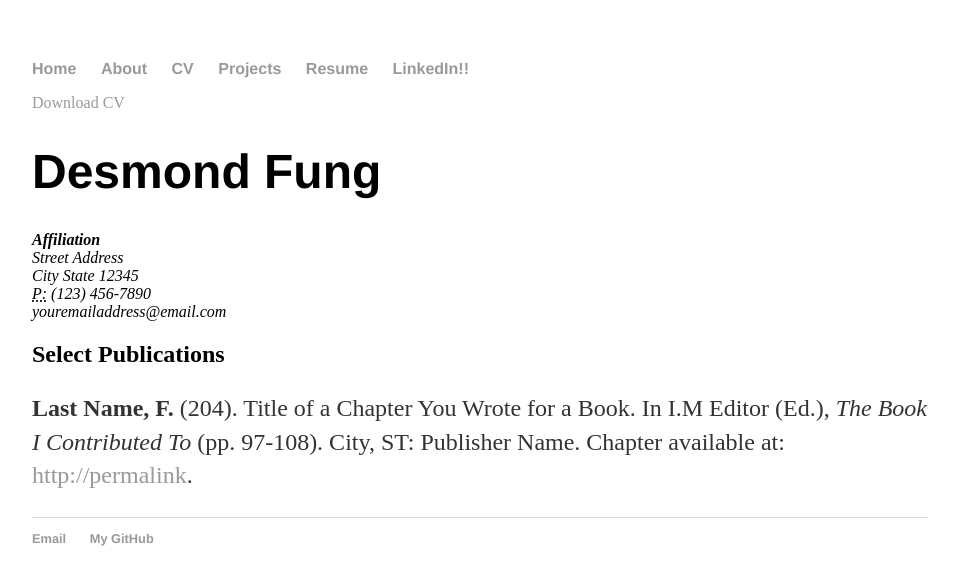
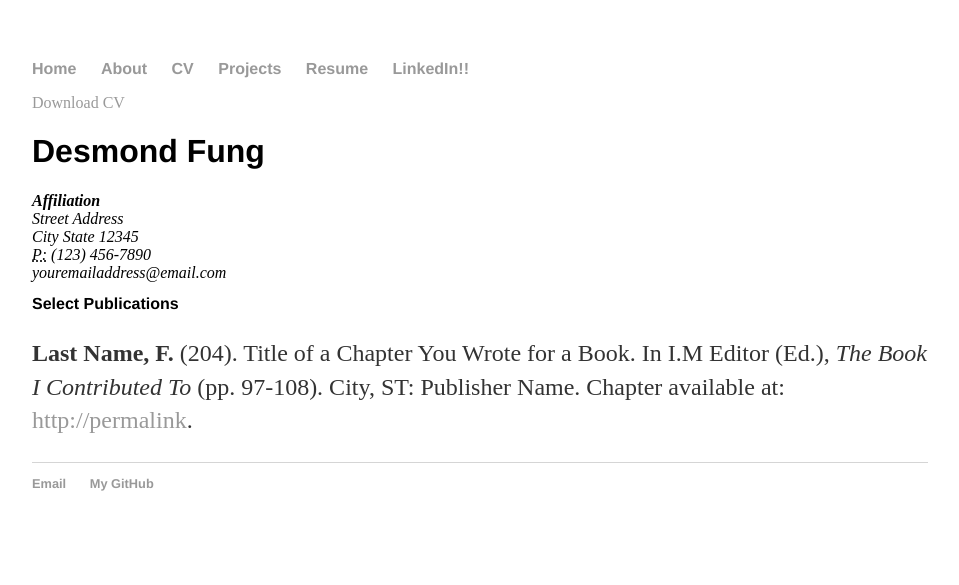
Before and after one commit to ddhangdd/ddhangdd.github.io, a Jekyll site: the page built from cv/index.html, in a window 1280 px wide. Shown: the top 585 px of the page, without its empty margins (160-1119 px from the left). Built offline with Jekyll 4.4.1, drawn with Linux system fonts in a browser that asks for light colours.

Commit message:
Update main.css

```diff
--- a/css/main.css
+++ b/css/main.css
@@ -20,10 +20,14 @@ a:hover {
     text-decoration: underline;
 }
 h1 {
-    font-size: 3em;
+    font-size: 2em;
     font-family:'Helvetica', 'Arial', 'Sans-Serif';
 }
 
+h2 {
+    font-size: 1em;
+    font-family:'Helvetica', 'Arial', 'Sans-Serif';
+}
 
 #wrapper{
     margin: 0 auto;
```
